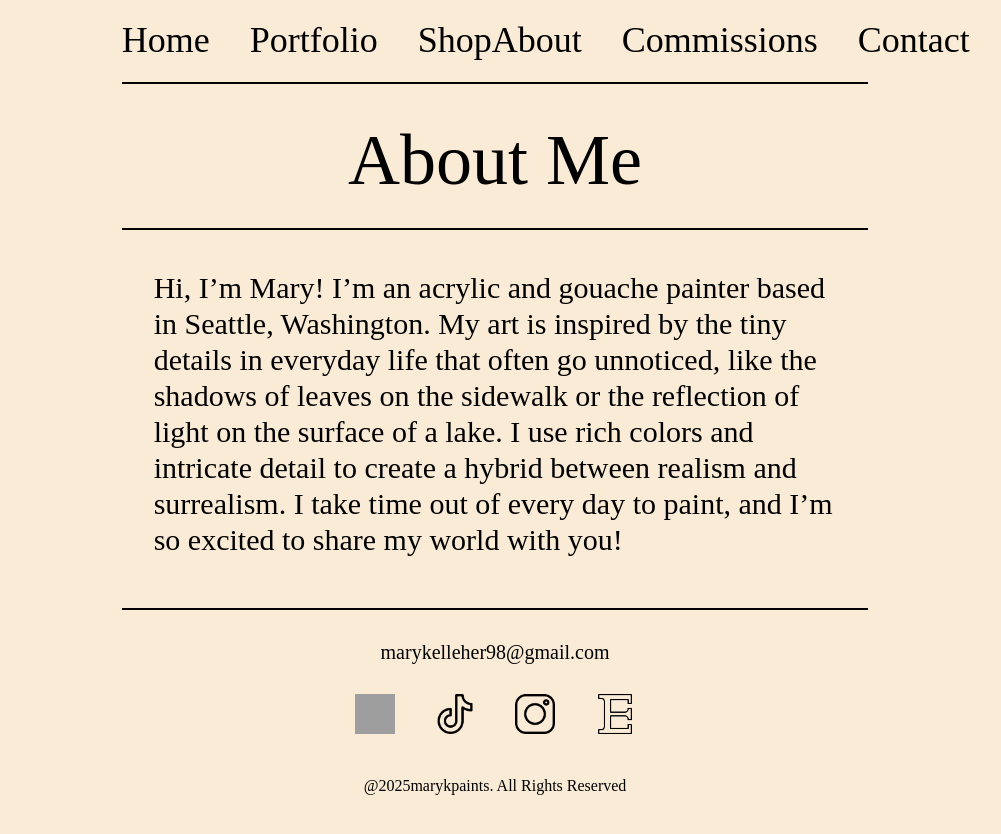
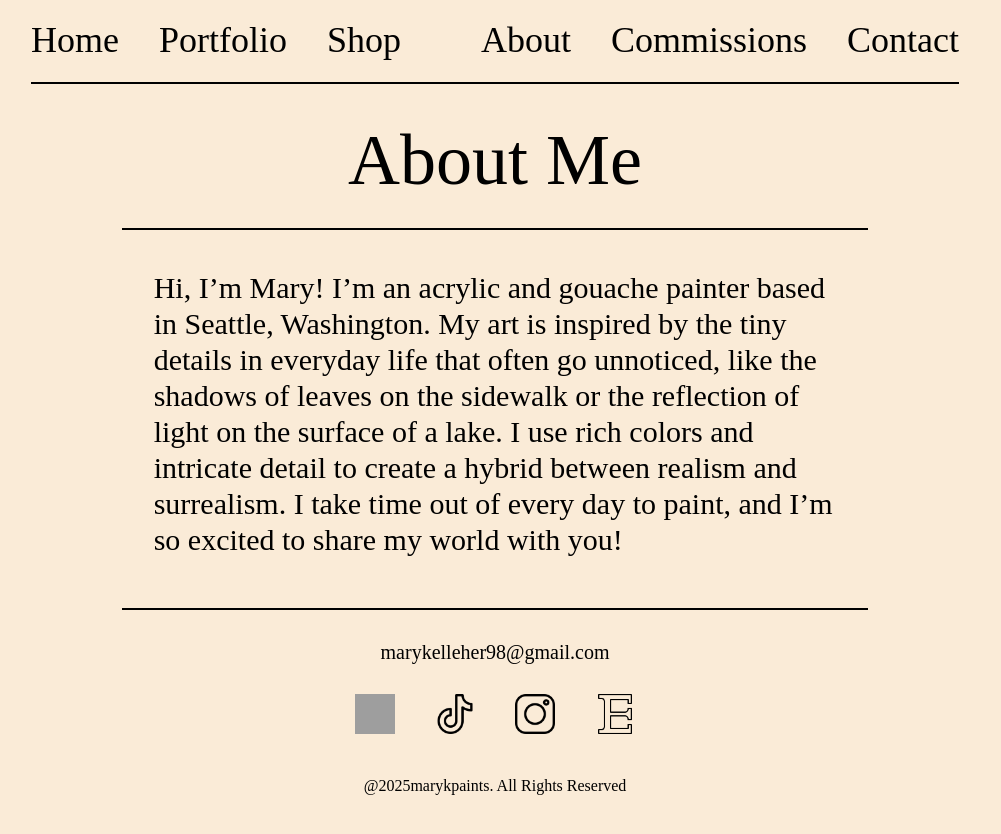
Before and after one commit to sb3-spec/marykpaints_v1, a SvelteKit app: page /about in a window 1280 px wide. Shown: the top 834 px of the page, without its empty margins (145-1146 px from the left). Built offline with nearby package versions, Linux system fonts and the light colour scheme; grey boxes are pictures that could not be loaded.

Commit message:
Fixed issue where navbar would be too squished together at around 1200pxs

```diff
--- a/src/routes/+layout.svelte
+++ b/src/routes/+layout.svelte
@@ -10,7 +10,7 @@
 
 <!-- Desktop Nav -->
 <nav class="bg-beige-400 fixed top-0 right-0 left-0 z-10 hidden w-full text-4xl text-black lg:flex">
-	<div class="flex w-7/12 justify-between border-b-2 py-5 lg:mx-auto">
+	<div class="flex min-w-7/12 justify-between gap-20 border-b-2 py-5 lg:mx-auto">
 		<div class="flex gap-10">
 			<a href="/" class="group transition duration-300">
 				Home
```
